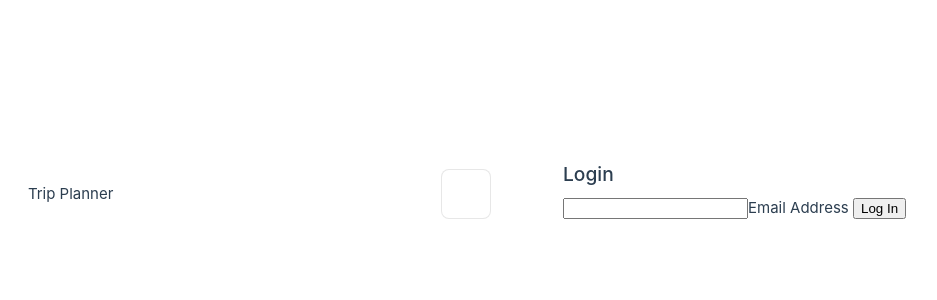
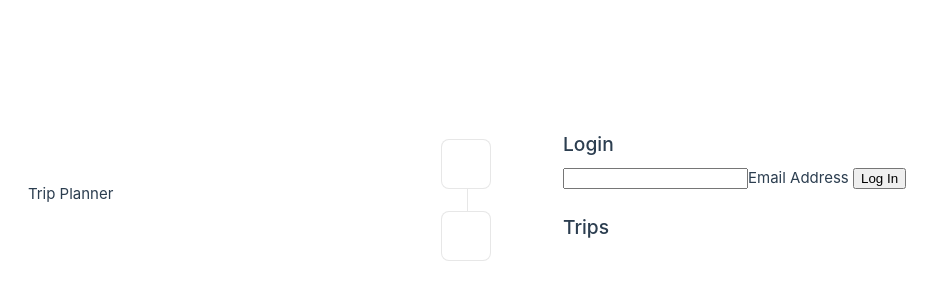
Before and after one commit to jakepark/rails-vue, a Vue app in the folder frontend/vue-rails/: page / in a window 1280 px wide. Shown: the part 206-506 px from the top of the page, without its empty margins (173-1110 px from the left). Built offline with nearby package versions, Linux system fonts and the light colour scheme.

Commit message:
stub out fe layout

```diff
--- a/frontend/vue-rails/src/App.vue
+++ b/frontend/vue-rails/src/App.vue
@@ -1,5 +1,6 @@
 <script setup>
 import Login from './components/Login.vue'
+import Trips from './components/Trips.vue'
 </script>
 
 <template>
@@ -9,6 +10,7 @@ import Login from './components/Login.vue'
 
   <main>
     <Login />
+    <Trips />
   </main>
 </template>
 
--- a/frontend/vue-rails/src/components/Trips.vue
+++ b/frontend/vue-rails/src/components/Trips.vue
@@ -1,19 +1,18 @@
 <script setup>
 import WelcomeItem from './WelcomeItem.vue'
-import DocumentationIcon from './icons/IconDocumentation.vue'
-import ToolingIcon from './icons/IconTooling.vue'
-import EcosystemIcon from './icons/IconEcosystem.vue'
-import CommunityIcon from './icons/IconCommunity.vue'
-import SupportIcon from './icons/IconSupport.vue'
 </script>
 
 <template>
   <WelcomeItem>
-    <template #icon>
-      <DocumentationIcon />
-    </template>
     <template #heading>Trips</template>
 
+
+    <!-- header row -->
+    <!-- for attribute in tripProp -->
+
+
+    <!-- for trip in UserTrips -->
+    <!-- row data -->
 
   </WelcomeItem>
 
```
